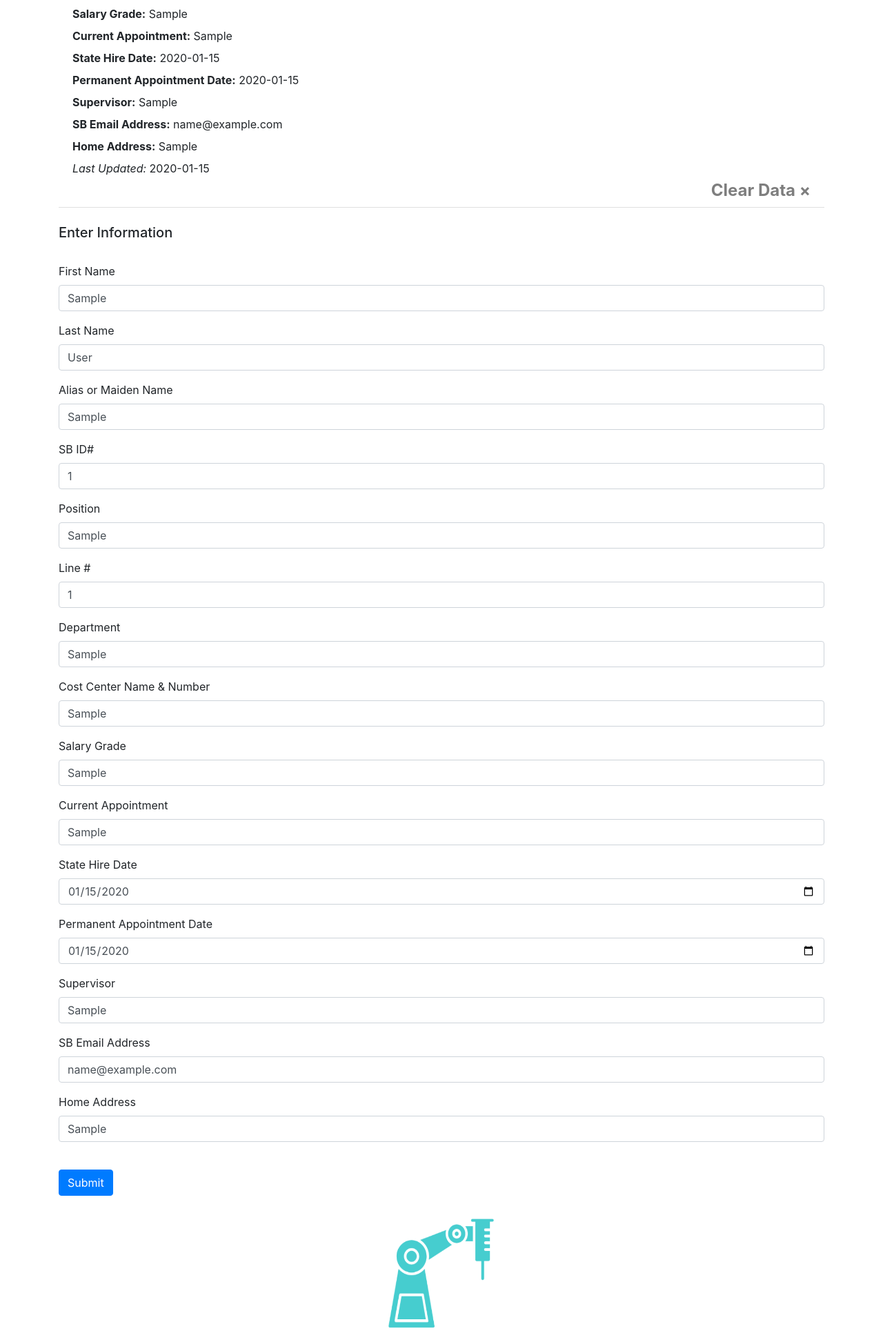
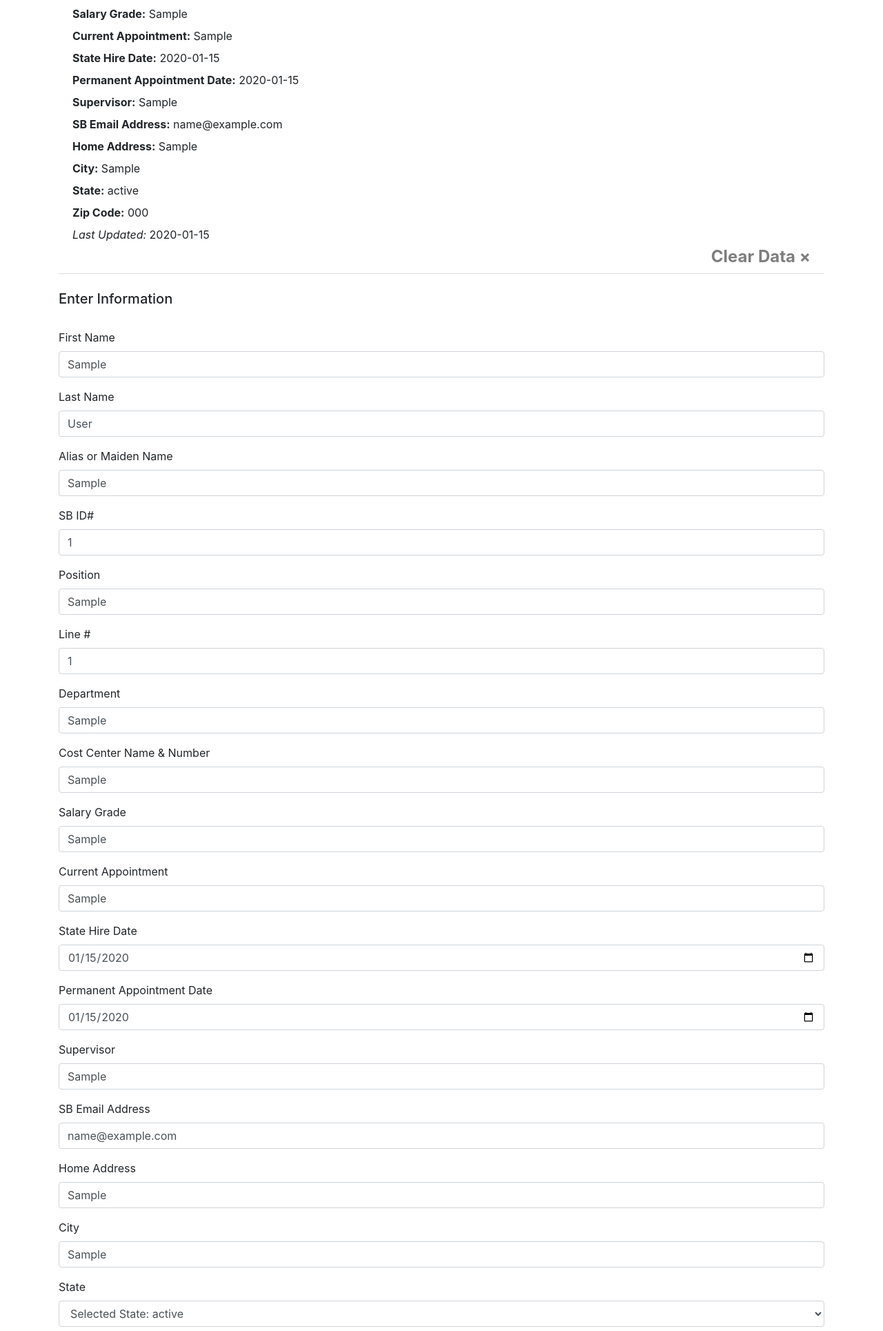
Before and after one commit to jaynamiproductions/employee-database-mvp, a Flask app: page /demographics in a window 1280 px wide. Shown: the part 614-2543 px from the top of the page at 69% size. Run offline with Flask 3, Linux system fonts and the light colour scheme; a user stored in the database is signed in; tables that the repository leaves empty hold one stand-in row (values such as "Sample post"); some libraries are stand-ins or nearby versions.

Commit message:
Add files via upload

```diff
--- a/flask1/website/models.py
+++ b/flask1/website/models.py
@@ -20,6 +20,10 @@ class Demo(db.Model):
     supervisor = db.Column(db.String(50))
     sbemail = db.Column(db.String(50))
     home = db.Column(db.String(50))
+    city = db.Column(db.String(50))
+    state = db.Column(db.String(50))
+    zipcode = db.Column(db.String(50))
+
 
     update = db.Column(db.String(50), default=datetime.datetime.now().strftime('%Y-%m-%d %H:%M'))
     user_id = db.Column(db.Integer, db.ForeignKey('user.id'))
--- a/flask1/website/templates/demo.html
+++ b/flask1/website/templates/demo.html
@@ -20,6 +20,9 @@
         <div><label><b>Supervisor: </b></label> {{demo.supervisor}}</div>
         <div><label><b>SB Email Address: </b></label> {{demo.sbemail}}</div>
         <div><label><b>Home Address: </b></label> {{demo.home}}</div>
+        <div><label><b>City: </b></label> {{demo.city}}</div>
+        <div><label><b>State: </b></label> {{demo.state}}</div>
+        <div><label><b>Zip Code: </b></label> {{demo.zipcode}}</div>
         <div><label><i>Last Updated: </i></label> {{demo.update}}</div>
         <button type="button" class="close" onClick="deleteProfile({{ demo.id }})">Clear Data
             <span aria-hidden="true">&times;</span>
@@ -187,6 +190,87 @@
             placeholder="Enter home address"
             value="{{ data[15] }}">
     </div>
+    <div class="form-group">
+        <label for="city">City</label>
+        <input
+            type="text"
+            class="form-control"
+            id="city"
+            name="city"
+            placeholder="Enter city"
+            value="{{ data[16] }}">
+    </div>
+    <div class="form-group">
+        <label for="state">State</label>
+        <select
+            class="form-control"
+            id="state"
+            name="state"
+            >
+            <option value="{{ data[17] }}">Selected State: {{ data[17] }}</option>
+            <option value="AL">Alabama</option>
+            <option value="AK">Alaska</option>
+            <option value="AZ">Arizona</option>
+            <option value="AR">Arkansas</option>
+            <option value="CA">California</option>
+            <option value="CO">Colorado</option>
+            <option value="CT">Connecticut</option>
+            <option value="DE">Delaware</option>
+            <option value="DC">District Of Columbia</option>
+            <option value="FL">Florida</option>
+            <option value="GA">Georgia</option>
+            <option value="HI">Hawaii</option>
+            <option value="ID">Idaho</option>
+            <option value="IL">Illinois</option>
+            <option value="IN">Indiana</option>
+            <option value="IA">Iowa</option>
+            <option value="KS">Kansas</option>
+            <option value="KY">Kentucky</option>
+            <option value="LA">Louisiana</option>
+            <option value="ME">Maine</option>
+            <option value="MD">Maryland</option>
+            <option value="MA">Massachusetts</option>
+            <option value="MI">Michigan</option>
+            <option value="MN">Minnesota</option>
+            <option value="MS">Mississippi</option>
+            <option value="MO">Missouri</option>
+            <option value="MT">Montana</option>
+            <option value="NE">Nebraska</option>
+            <option value="NV">Nevada</option>
+            <option value="NH">New Hampshire</option>
+            <option value="NJ">New Jersey</option>
+            <option value="NM">New Mexico</option>
+            <option value="NY">New York</option>
+            <option value="NC">North Carolina</option>
+            <option value="ND">North Dakota</option>
+            <option value="OH">Ohio</option>
+            <option value="OK">Oklahoma</option>
+            <option value="OR">Oregon</option>
+            <option value="PA">Pennsylvania</option>
+            <option value="RI">Rhode Island</option>
+            <option value="SC">South Carolina</option>
+            <option value="SD">South Dakota</option>
+            <option value="TN">Tennessee</option>
+            <option value="TX">Texas</option>
+            <option value="UT">Utah</option>
+            <option value="VT">Vermont</option>
+            <option value="VA">Virginia</option>
+            <option value="WA">Washington</option>
+            <option value="WV">West Virginia</option>
+            <option value="WI">Wisconsin</option>
+            <option value="WY">Wyoming</option>
+        </select>
+    </div>
+    <div class="form-group">
+        <label for="zipcode">Zip Code</label>
+        <input
+            type="number"
+            class="form-control"
+            id="zipcode"
+            name="zipcode"
+            placeholder="Enter zip code"
+            value="{{ data[18] }}">
+    </div>
 
 
 
--- a/flask1/website/views.py
+++ b/flask1/website/views.py
@@ -33,6 +33,9 @@ def demo():
         supervisor = request.form.get('supervisor')
         sbemail = request.form.get('sbemail')
         home = request.form.get('home')
+        city = request.form.get('city')
+        state = request.form.get('state')
+        zipcode = request.form.get('zipcode')
 
 
 
@@ -58,6 +61,9 @@ def demo():
             supervisor=supervisor,
             sbemail=sbemail,
             home=home,
+            city=city,
+            state=state,
+            zipcode=zipcode,
             user_id=current_user.id)
         db.session.add(full_demo)
         db.session.commit()
@@ -109,7 +115,7 @@ def cert():
 @views.route('/admin', methods=['GET','POST'])
 @login_required
 def admin(): # set admin users here
-    if current_user.email == 'jason1@gmail.com':
+    if current_user.email == '':
         flash('Successfully accessed Admin page.',category='Success')
         connect = sqlite3.connect('instance/database.db')
         c = connect.cursor()
```
